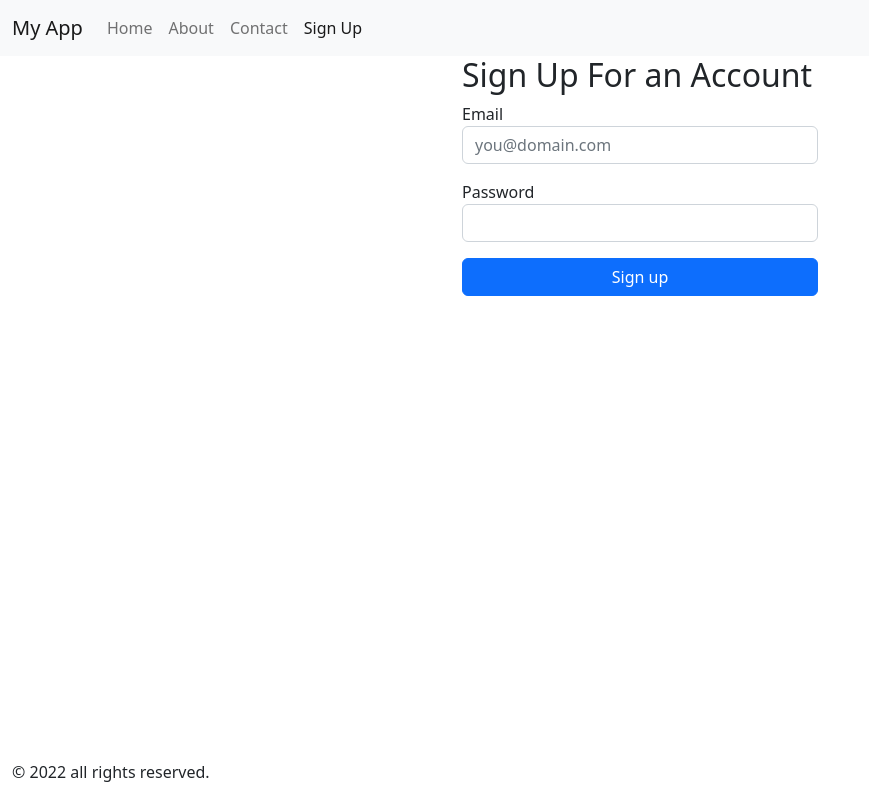
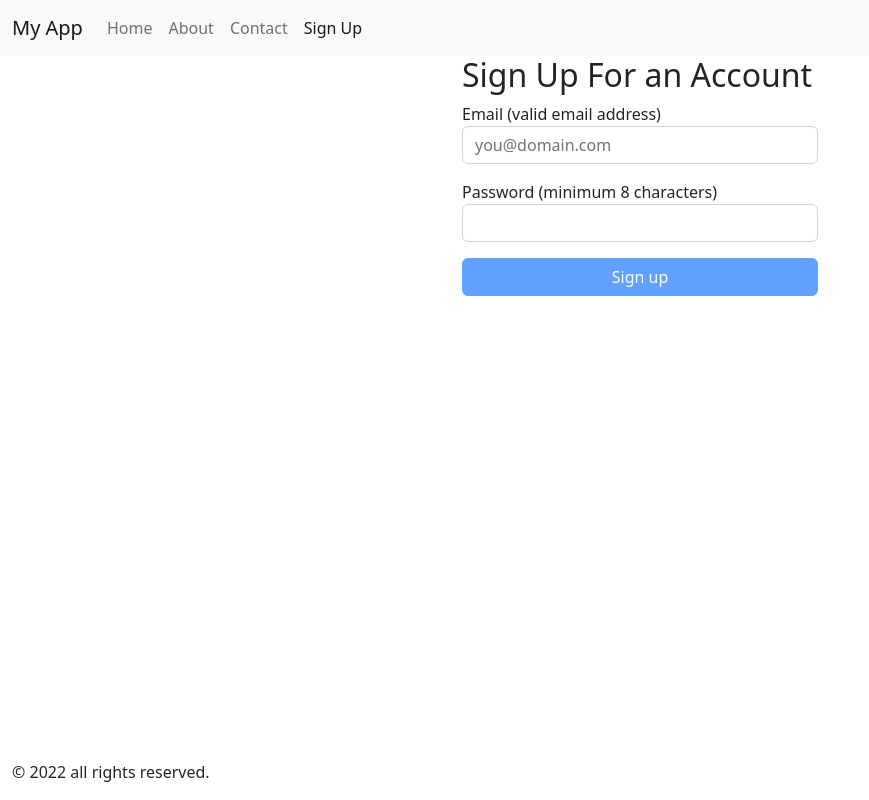
Before and after one commit to 8917KG/demo-app2022, a React (Create React App) app: page /signup in a window 1280 px wide. Shown: the whole page, without its empty margins (0-869 px from the left). Built offline with nearby package versions, Linux system fonts and the light colour scheme.

Commit message:
added state and validation to signup

```diff
--- a/src/components/Navigation.js
+++ b/src/components/Navigation.js
@@ -9,9 +9,9 @@ export function Navigation (props) {
     }, [props.items] )
 
     if(navItems.length > 0){
-        const NavigationLinks = navItems.map( (item) => {
+        const NavigationLinks = navItems.map( (item, itemKey) => {
             return(
-                <NavLink to={item.path}  className="nav-link">{item.name}</NavLink>
+                <NavLink to={item.path}  className="nav-link" key = {itemKey}>{item.name}</NavLink>
 
             )
         })
--- a/src/pages/Signup.js
+++ b/src/pages/Signup.js
@@ -1,22 +1,67 @@
 import { useState, useEffect } from "react"
 
 export function Signup (props) {
+    const [email, setEmail] = useState('')
+    const [password, setPassword] = useState('')
+    const [validEmail, setValidEmail] = useState(false)
+    const [validPassword, setValidPassowrd] = useState(false)
+
+
+    useEffect(() => {
+        // check the value of email
+        // check if email contains @ and it's no the first character
+        if (email.length >= 5 && email.indexOf('@') > 0){
+            setValidEmail(true)
+        }
+        else {
+            setValidEmail(false)
+        }
+    }, [email])
+
+    useEffect(() => {
+        if(password.length >= 8){
+            setValidPassowrd(true)
+        }
+        else {
+            setValidPassowrd(false)
+        }
+
+
+    },[password])
+
     return (
         <div className="container">
             <div className="row">
-
                 <form className="col-md-4 offset-md-4">
-                <h2>Sign Up For an Account</h2>
+                    <h2>Sign Up For an Account</h2>
                     <div className="mb-3">
-                        <label htmlFor="useremail">Email</label>
-                        <input type ="email" id = "useremail" placeholder="you@domain.com" className="form-control" />
+                        <label htmlFor="useremail">Email (valid email address)</label>
+                        <input
+                            type ="email"
+                            id = "useremail"
+                            placeholder="you@domain.com"
+                            className="form-control"
+                            value={email}
+                            onChange= {(event) => setEmail(event.target.value)}
+                        />
                     </div>
                     <div className="mb-3">
-                        <label htmlFor="userpw">Password</label>
-                        <input type ="password" id = "userpw" placeholder="" className="form-control" />
+                        <label htmlFor="userpw">Password (minimum 8 characters)</label>
+                        <input
+                            type ="password"
+                            id = "userpw"
+                            placeholder=""
+                            className="form-control"
+                            value = {password}
+                            onChange = {(event ) => setPassword(event.target.value)}
+                        />
                     </div>
                     <div className="d-grid">
-                        <button type="submit" class="btn btn-primary">Sign up</button>
+                        <button
+                            type="submit"
+                            className="btn btn-primary"
+                            disabled = {(validEmail && validPassword) ? false:true}>Sign up
+                        </button>
                     </div>
 
                 </form>
```
